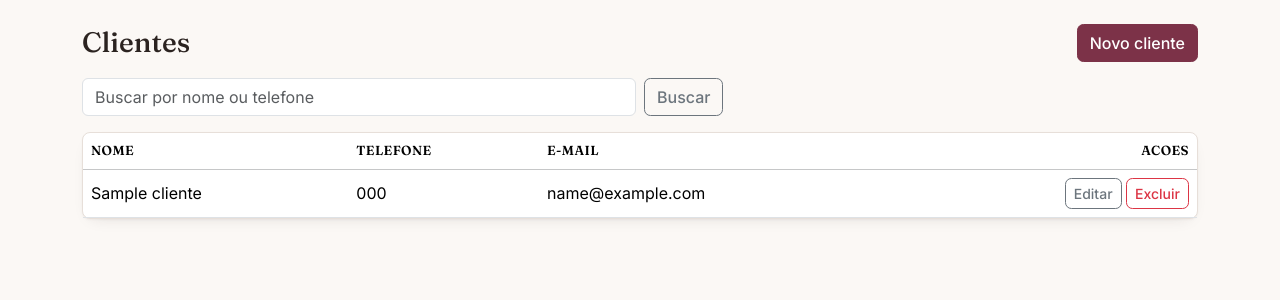
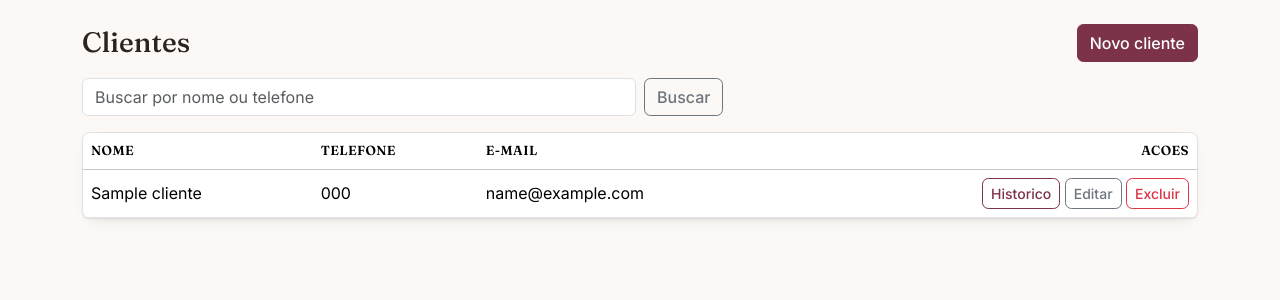
Before and after one commit to geraldo1947/Agenda-servicos, a Django app: page /clientes/ in a window 1280 px wide. Shown: the part 56-356 px from the top of the page. Run offline with Django 5.2, Linux system fonts and the light colour scheme; tables that the repository leaves empty hold one stand-in row (values such as "Sample post").

Commit message:
Adiciona botao de Historico na lista de clientes
Co-Authored-By: Claude Sonnet 5.5 <noreply@anthropic.com>

```diff
--- a/templates/agenda/cliente_lista.html
+++ b/templates/agenda/cliente_lista.html
@@ -34,6 +34,7 @@
             <td>{{ cliente.telefone }}</td>
             <td>{{ cliente.email|default:"-" }}</td>
             <td class="text-end">
+              <a href="{% url 'cliente_historico' cliente.pk %}" class="btn btn-sm btn-outline-primary">Historico</a>
               <a href="{% url 'cliente_editar' cliente.pk %}" class="btn btn-sm btn-outline-secondary">Editar</a>
               <a href="{% url 'cliente_excluir' cliente.pk %}" class="btn btn-sm btn-outline-danger">Excluir</a>
             </td>
```
